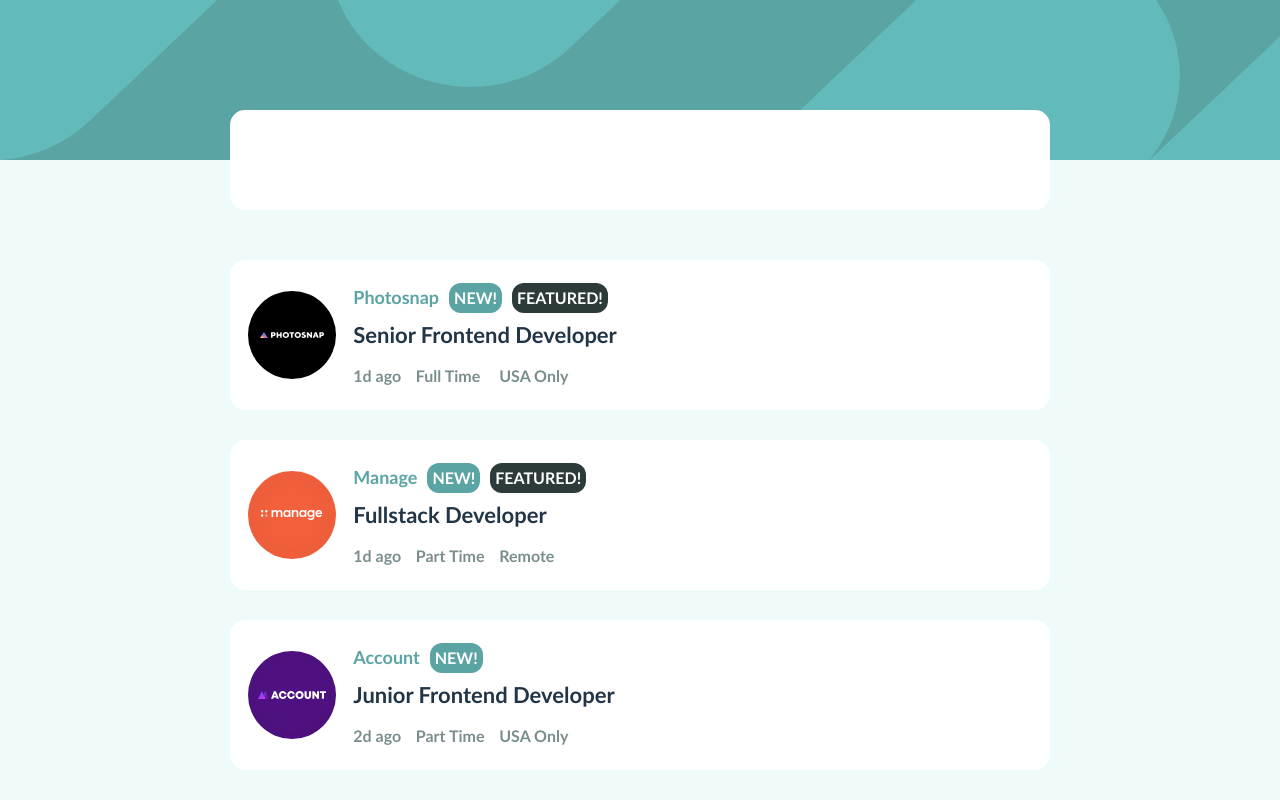
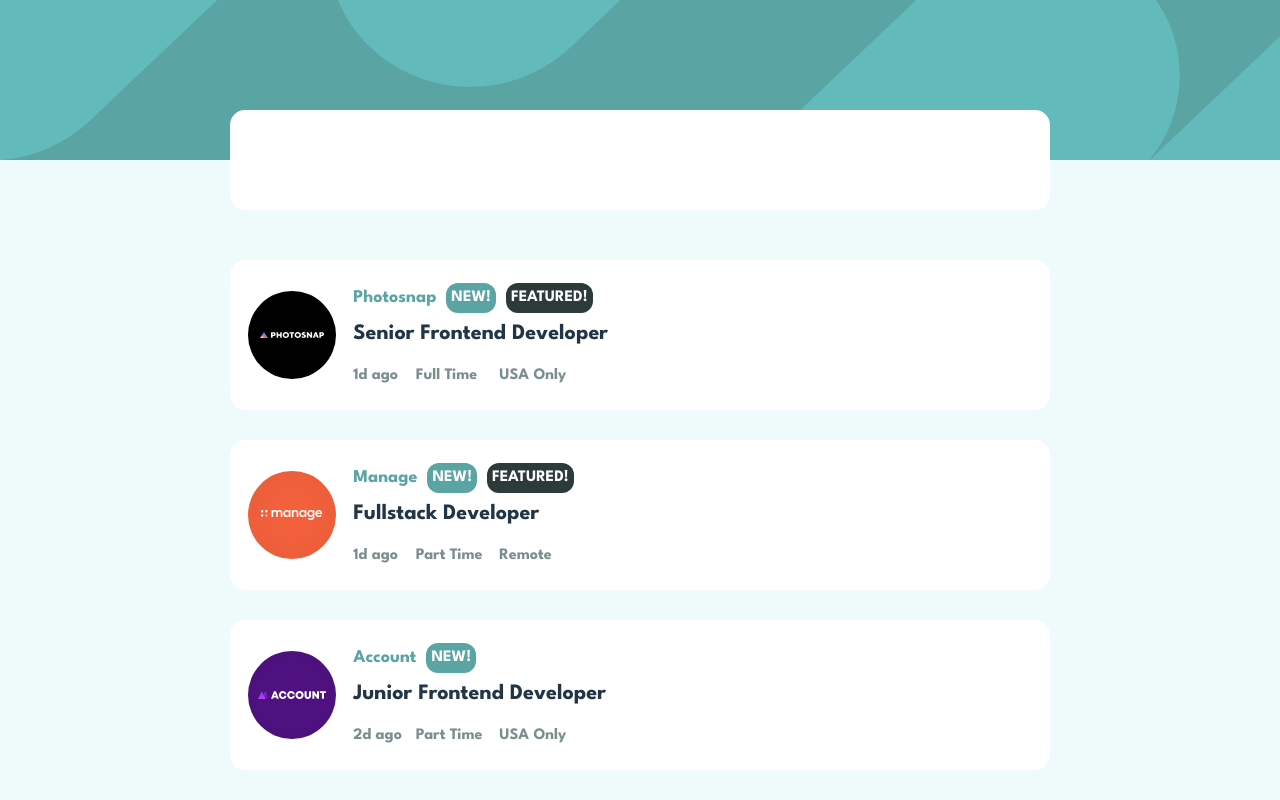
Before and after one commit to PiotrO9/frontend-mentor-job-listings, a React (Vite) app: page / in a window 1280 px wide. Built offline with nearby package versions, Linux system fonts and the light colour scheme.

Commit message:
Fixed issue with importing font

```diff
--- a/src/assets/Styles/variables.css
+++ b/src/assets/Styles/variables.css
@@ -1 +1 @@
-/*# sourceMappingURL=variables.css.map */
+@import url("https://fonts.googleapis.com/css2?family=League+Spartan:wght@400;700&display=swap");/*# sourceMappingURL=variables.css.map */
--- a/src/assets/Styles/variables.scss
+++ b/src/assets/Styles/variables.scss
@@ -4,4 +4,4 @@ $LightGrayishCyanFilterTablets: hsl(180, 31%, 95%);
 $DarkGrayishCyan: hsl(180, 8%, 52%);
 $VeryDarkGrayishCyan: hsl(180, 14%, 20%);
 
-// @import url("https://fonts.google.com/specimen/League+Spartan");
+@import url("https://fonts.googleapis.com/css2?family=League+Spartan:wght@400;700&display=swap");
--- a/src/components/JobOffer.css
+++ b/src/components/JobOffer.css
@@ -1,3 +1,4 @@
+@import url("https://fonts.googleapis.com/css2?family=League+Spartan:wght@400;700&display=swap");
 .JobOffer {
   height: 150px;
   width: 80%;
@@ -37,6 +38,7 @@
   justify-content: center;
   font-family: "Gill Sans";
   font-weight: 700;
+  font-family: "League Spartan";
 }
 .JobOffer__datas--heading {
   max-height: 40px;
@@ -64,6 +66,7 @@
 .JobOffer__datas--title {
   font-size: 22px;
   max-height: 30px;
+  color: dark;
 }
 .JobOffer__datas--title p {
   margin: 0;
--- a/src/components/JobOffer.scss
+++ b/src/components/JobOffer.scss
@@ -45,6 +45,7 @@
         justify-content: center;
         font-family: 'Gill Sans';
         font-weight: 700;
+        font-family: 'League Spartan';
 
         &--heading {
             max-height: 40px;
@@ -76,6 +77,7 @@
         &--title {
             font-size: 22px;
             max-height: 30px;
+            color: dark;
 
             p {
                 margin: 0;
```
Also changed, not shown: 2 other files (tests, documents, lock files or other folders).
